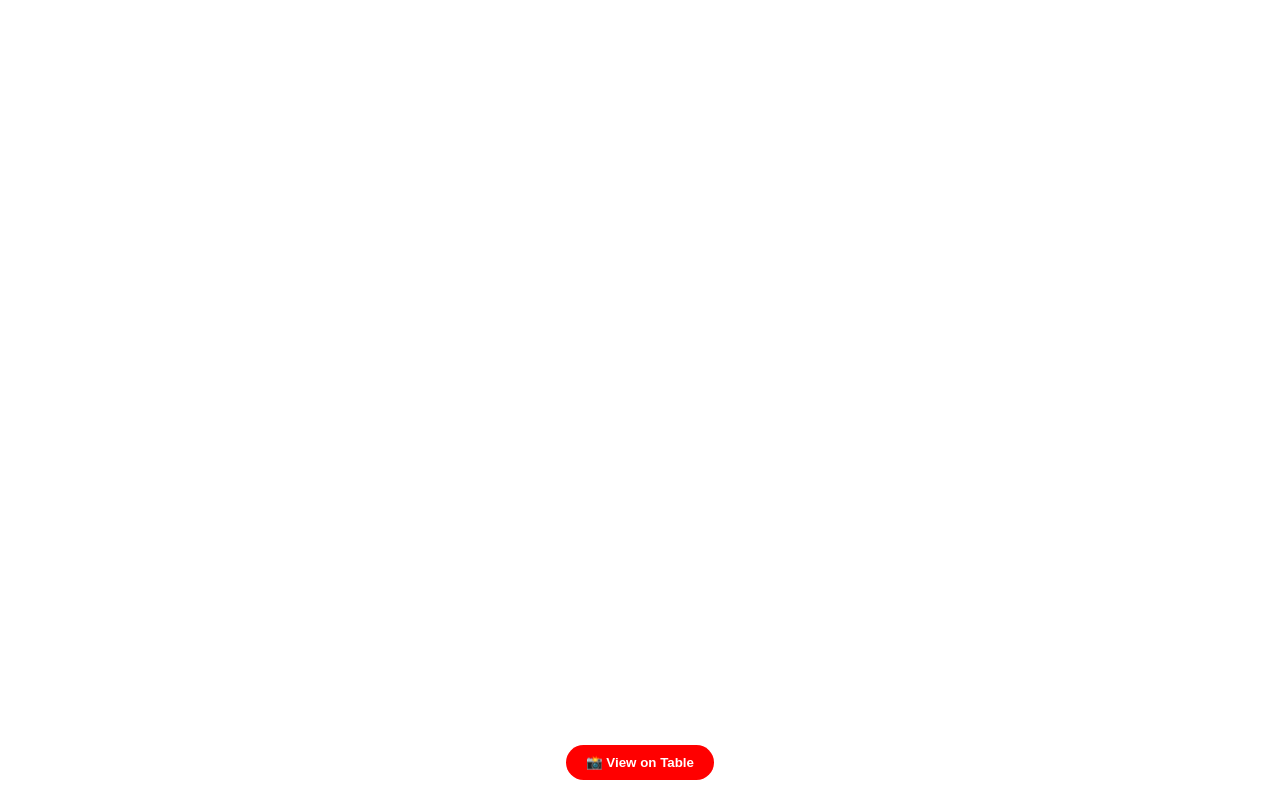
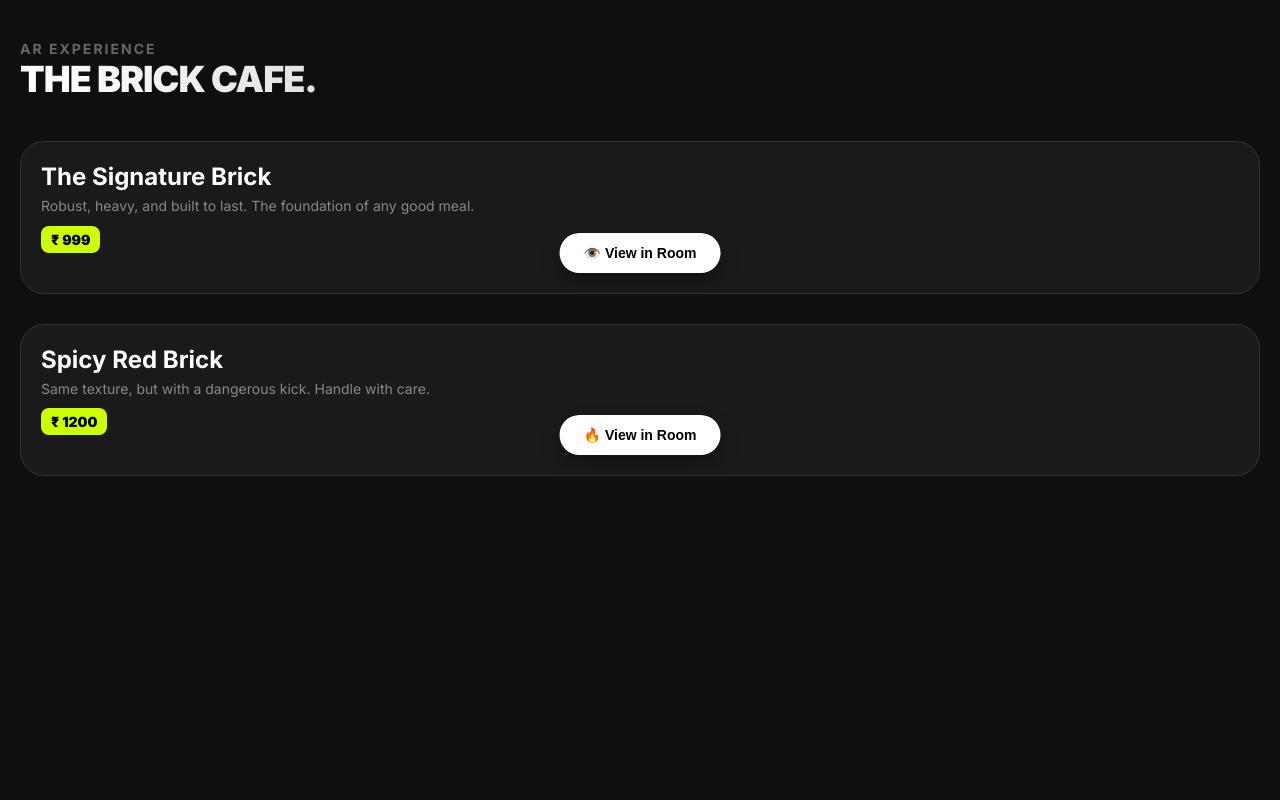
Before and after one commit to imash10/finaltest, a plain HTML site: page index.html in a window 1280 px wide. Drawn offline with Linux system fonts and the light colour scheme; some packages are replaced by stand-ins of ours; a script that the page names is missing.

Commit message:
Update index.html

```diff
--- a/index.html
+++ b/index.html
@@ -1,18 +1,134 @@
 <!DOCTYPE html>
-<html>
+<html lang="en">
 <head>
-    <title>Final Test</title>
+    <meta charset="UTF-8">
+    <meta name="viewport" content="width=device-width, initial-scale=1.0">
+    <title>The Brick Cafe</title>
     <script type="module" src="https://ajax.googleapis.com/ajax/libs/model-viewer/3.0.1/model-viewer.min.js"></script>
+
+    <link href="https://fonts.googleapis.com/css2?family=Inter:wght@400;700;900&display=swap" rel="stylesheet">
+
     <style>
-        body { margin: 0; background: white; height: 100vh; }
-        model-viewer { width: 100%; height: 100%; }
-        .btn {
-            position: absolute; bottom: 20px; left: 50%; transform: translateX(-50%);
-            background: red; color: white; padding: 10px 20px; border: none; border-radius: 20px; font-weight: bold;
+        /* --- GEN Z DARK THEME --- */
+        body {
+            background-color: #0f0f0f; /* Deep Black */
+            color: #ffffff;
+            font-family: 'Inter', sans-serif;
+            margin: 0;
+            padding: 20px;
         }
+
+        /* Header Style */
+        header {
+            text-align: left;
+            margin-bottom: 40px;
+            margin-top: 20px;
+        }
+        h1 {
+            font-weight: 900;
+            font-size: 36px;
+            margin: 0;
+            letter-spacing: -1px;
+            background: linear-gradient(to right, #fff, #888);
+            -webkit-background-clip: text;
+            -webkit-text-fill-color: transparent;
+        }
+        .subtitle {
+            color: #666;
+            font-size: 14px;
+            font-weight: 600;
+            text-transform: uppercase;
+            letter-spacing: 2px;
+        }
+
+        /* Menu Card Style */
+        .menu-card {
+            background: #1a1a1a;
+            border: 1px solid #333;
+            border-radius: 24px;
+            padding: 20px;
+            margin-bottom: 30px;
+            overflow: hidden;
+            position: relative;
+        }
+
+        .dish-info {
+            margin-bottom: 20px;
+        }
+
+        .dish-name {
+            font-size: 24px;
+            font-weight: 700;
+            margin-bottom: 5px;
+        }
+
+        .dish-desc {
+            color: #888;
+            font-size: 14px;
+            line-height: 1.4;
+        }
+
+        .price-tag {
+            background: #ccff00; /* Neon Green */
+            color: black;
+            font-weight: 900;
+            padding: 5px 10px;
+            border-radius: 8px;
+            font-size: 14px;
+            display: inline-block;
+            margin-top: 10px;
+        }
+
+        /* 3D Viewer Styling */
+        model-viewer {
+            width: 100%;
+            height: 300px;
+            background-color: #222; /* Dark Grey Box */
+            border-radius: 16px;
+            --poster-color: transparent;
+        }
+
+        /* The Magic Button */
+        .ar-btn {
+            background-color: #ffffff;
+            color: black;
+            border: none;
+            padding: 12px 24px;
+            border-radius: 100px;
+            font-weight: 700;
+            font-size: 14px;
+            position: absolute;
+            bottom: 20px;
+            left: 50%;
+            transform: translateX(-50%);
+            box-shadow: 0 10px 20px rgba(0,0,0,0.3);
+            cursor: pointer;
+            display: flex;
+            align-items: center;
+            gap: 8px;
+        }
+
+        /* Subtle glow animation */
+        .ar-btn:active {
+            transform: translateX(-50%) scale(0.95);
+        }
+
     </style>
 </head>
 <body>
+
+    <header>
+        <div class="subtitle">AR EXPERIENCE</div>
+        <h1>THE BRICK CAFE.</h1>
+    </header>
+
+    <div class="menu-card">
+        <div class="dish-info">
+            <div class="dish-name">The Signature Brick</div>
+            <div class="dish-desc">Robust, heavy, and built to last. The foundation of any good meal.</div>
+            <div class="price-tag">₹ 999</div>
+        </div>
+
         <model-viewer
             src="./brick.glb"
             ar
@@ -22,7 +138,33 @@
             ar-placement="floor"
             shadow-intensity="1">
 
-        <button slot="ar-button" class="btn">📸 View on Table</button>
+            <button slot="ar-button" class="ar-btn">
+                <span>👁️ View in Room</span>
+            </button>
         </model-viewer>
+    </div>
+
+    <div class="menu-card">
+        <div class="dish-info">
+            <div class="dish-name">Spicy Red Brick</div>
+            <div class="dish-desc">Same texture, but with a dangerous kick. Handle with care.</div>
+            <div class="price-tag">₹ 1200</div>
+        </div>
+
+        <model-viewer
+            src="./brick.glb"
+            ar
+            ar-modes="webxr scene-viewer quick-look"
+            camera-controls
+            ar-scale="auto"
+            ar-placement="floor"
+            shadow-intensity="1">
+
+            <button slot="ar-button" class="ar-btn">
+                <span>🔥 View in Room</span>
+            </button>
+        </model-viewer>
+    </div>
+
 </body>
 </html>
```
Lines whose indentation alone changed are shown as unchanged.
